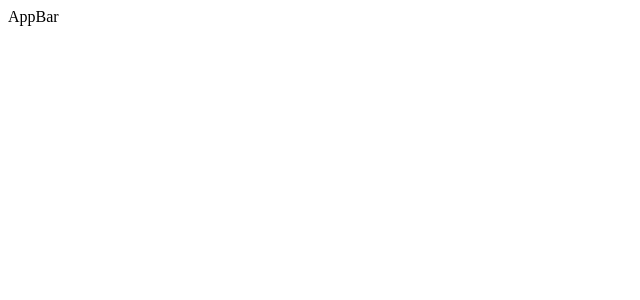
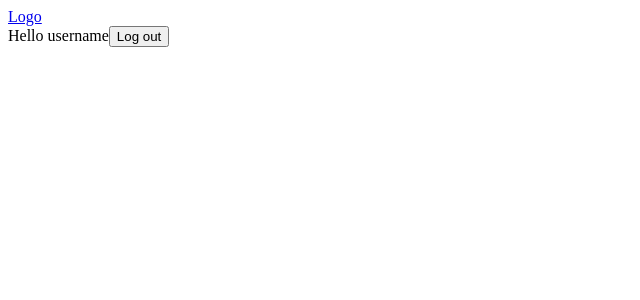
Before and after one commit to TetianaUMKA/react-tasks, a React (Vite) app: page / in a window 1280 px wide. Shown: the top 300 px of the page, without its empty margins (0-640 px from the left). Built offline with nearby package versions, Linux system fonts and the light colour scheme.

Commit message:
Update AppBar.jsx

```diff
--- a/src/components/AppBar/AppBar.jsx
+++ b/src/components/AppBar/AppBar.jsx
@@ -1,3 +1,11 @@
+import Logo from "../Logo/Logo";
+import UserMenu from "../UserMenu/UserMenu";
+
 export default function AppBar() {
-  return <header>AppBar</header>;
+  return (
+    <header>
+      <Logo />
+      <UserMenu />
+    </header>
+  );
 }
```
